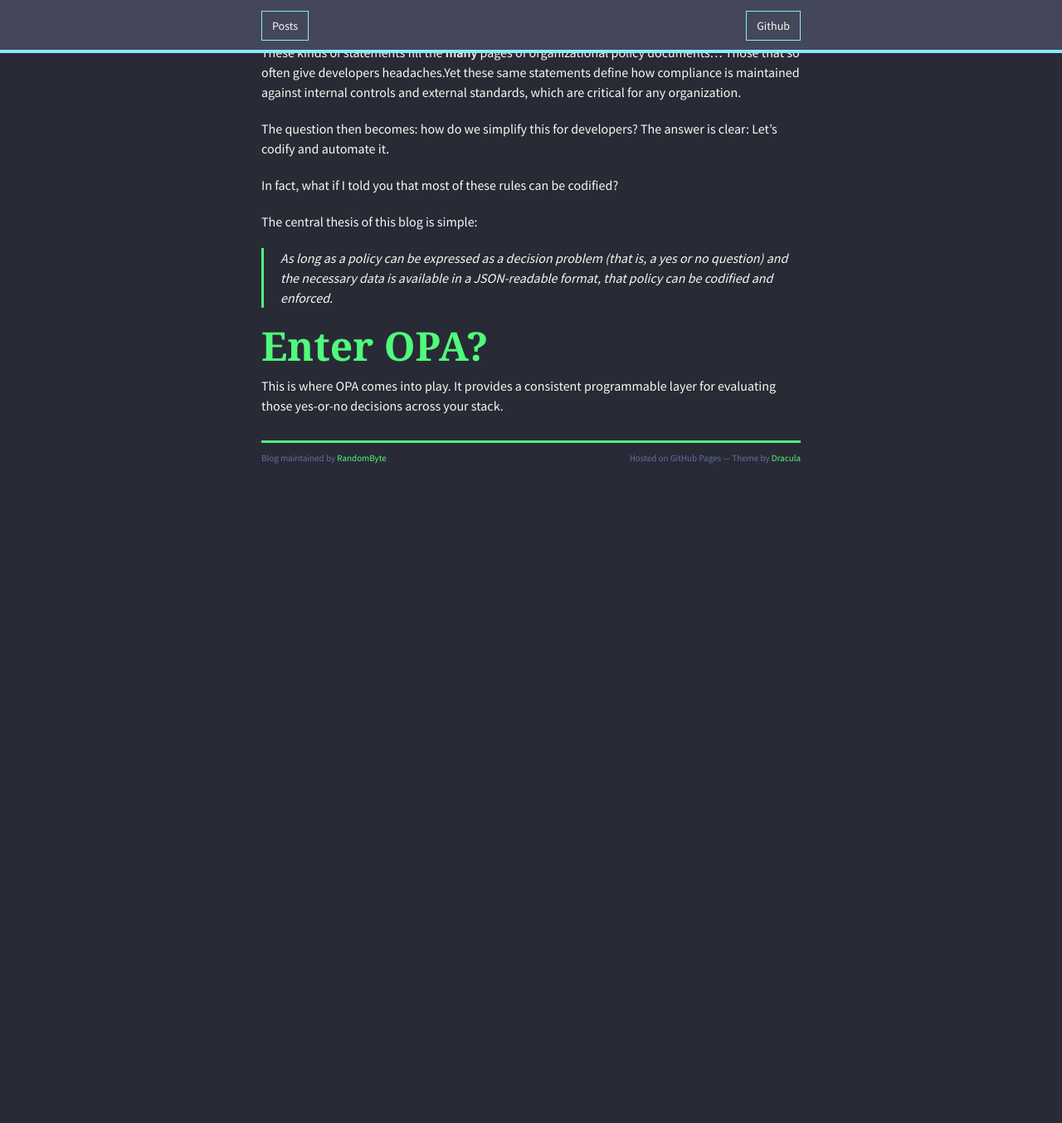
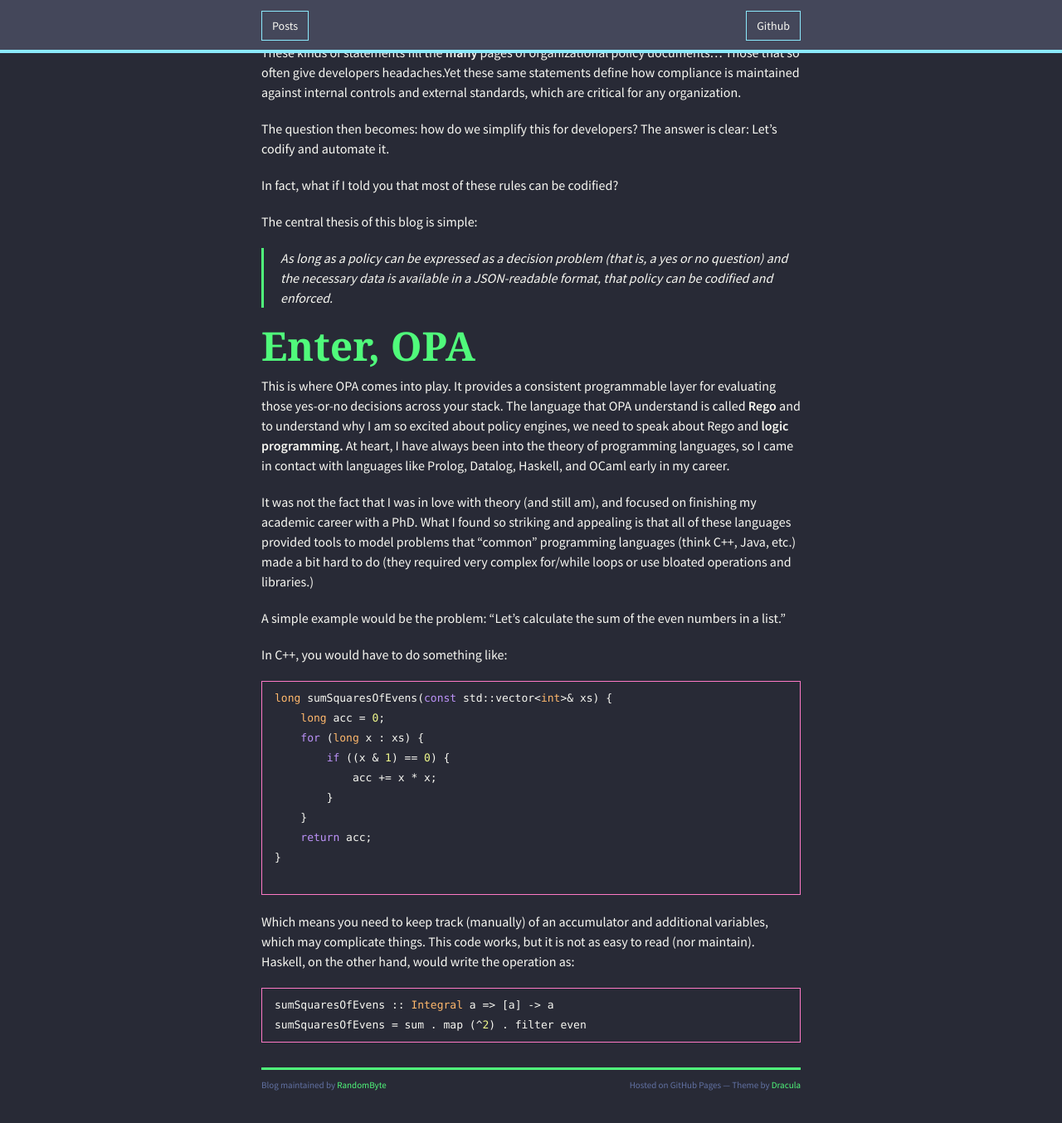
Before and after one commit to macagr/macagr.github.io, a Jekyll site: the page built from posts/opa.md, in a window 1280 px wide and 1400 px high, scrolled down 2368 px. Shown: the top 1354 px of the window at 83% size. Built offline with Jekyll 4.4.1, drawn with Linux system fonts in a browser that asks for light colours; nearby versions of some CDN libraries; before the commit the page ends 3012 px from its top, so only the background shows below that.

Commit message:
Adding more stuff

````diff
--- a/posts/opa.md
+++ b/posts/opa.md
@@ -23,7 +23,7 @@
 
 
 - [What is a Policy, Really?](#policydef)
-- [Enter OPA](#opa)
+- [Enter, OPA](#opa)
 
 
 	- [Server-Side Request Forgeries](#ssrf)
@@ -66,6 +66,32 @@
 > As long as a policy can be expressed as a decision problem (that is, a yes or no question) and the necessary data is available in a JSON-readable format, that policy can be codified and enforced.
 
 
-# <a name="opa"></a>Enter OPA?
+# <a name="opa"></a>Enter, OPA
 
-This is where OPA comes into play. It provides a consistent programmable layer for evaluating those yes-or-no decisions across your stack.
+This is where OPA comes into play. It provides a consistent programmable layer for evaluating those yes-or-no decisions across your stack. The language that OPA understand is called **Rego** and to understand why I am so excited about policy engines, we need to speak about Rego and **logic programming.** At heart, I have always been into the theory of programming languages, so I came in contact with languages like Prolog, Datalog, Haskell, and OCaml early in my career.
+
+It was not the fact that I was in love with theory (and still am), and focused on finishing my academic career with a PhD. What I found so striking and appealing is that all of these languages provided tools to model problems that "common" programming languages (think C++, Java, etc.) made a bit hard to do (they required very complex for/while loops or use bloated operations and libraries.)
+
+A simple example would be the problem: "Let's calculate the sum of the even numbers in a list."
+
+In C++, you would have to do something like:
+
+```c++
+long sumSquaresOfEvens(const std::vector<int>& xs) {
+    long acc = 0;
+    for (long x : xs) {
+        if ((x & 1) == 0) {
+            acc += x * x;
+        }
+    }
+    return acc;
+}
+
+```
+
+Which means you need to keep track (manually) of an accumulator and additional variables, which may complicate things. This code works, but it is not as easy to read (nor maintain). Haskell, on the other hand, would write the operation as:
+
+```haskell
+sumSquaresOfEvens :: Integral a => [a] -> a
+sumSquaresOfEvens = sum . map (^2) . filter even
+```
````
